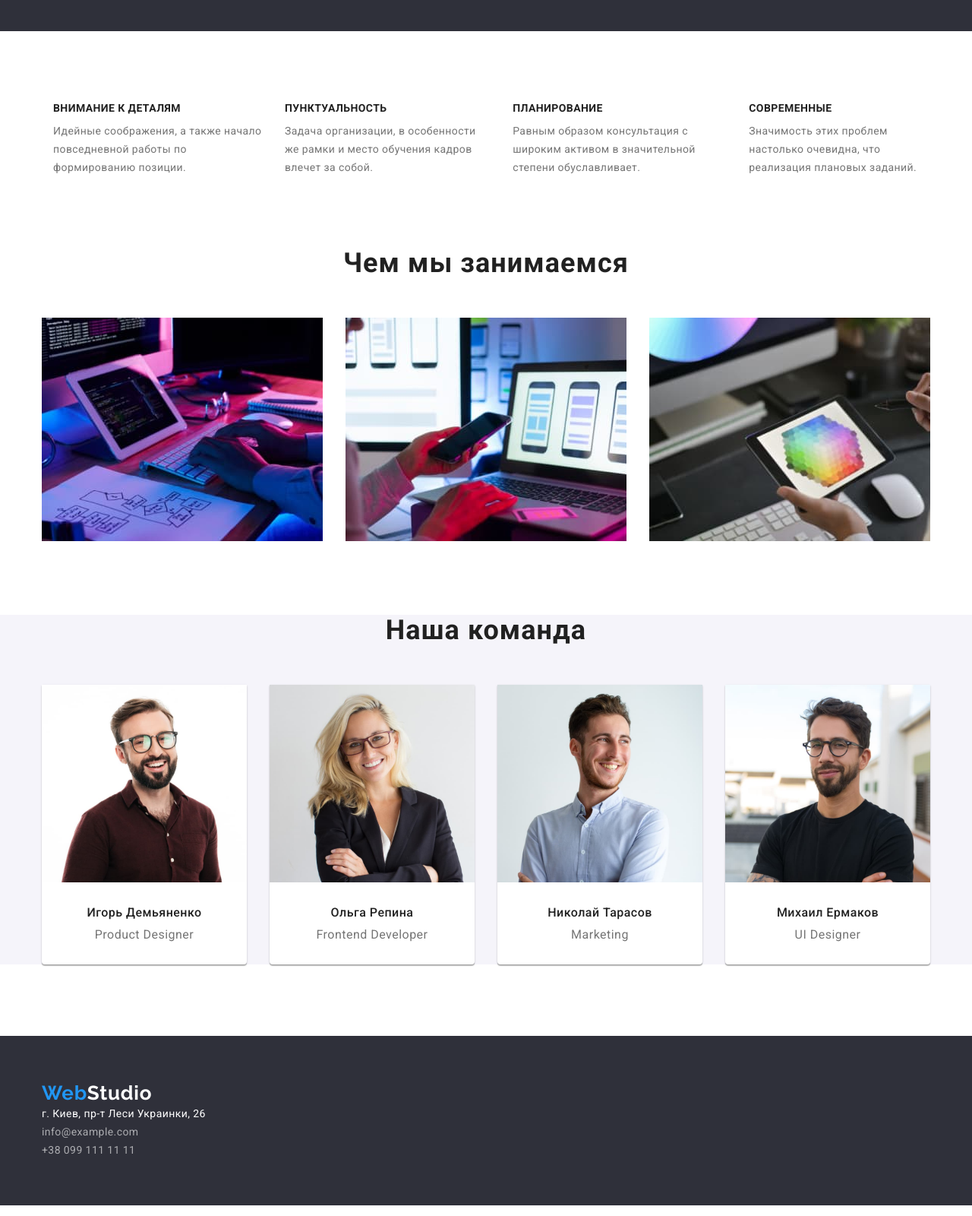
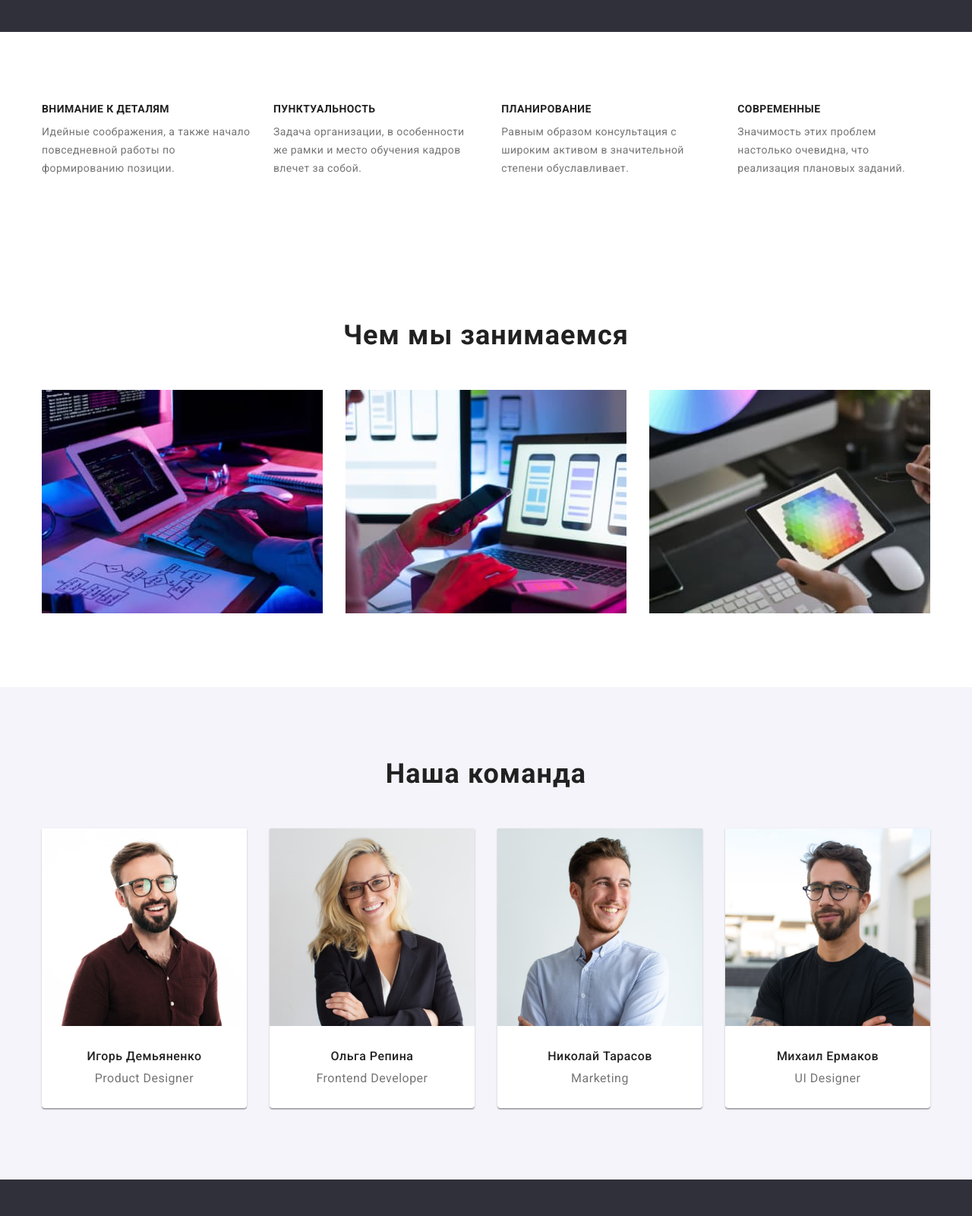
Before and after one commit to DimaRumiantsev/goit-markup-hw-03, a plain HTML site: page index.html in a window 1280 px wide. Shown: the part 640-2240 px from the top of the page at 76% size. Drawn offline with nearby package versions, Linux system fonts and the light colour scheme.

Commit message:
corected styles

```diff
--- a/css/styles.css
+++ b/css/styles.css
@@ -64,10 +64,9 @@ body {
 }
 
 .section{
-    margin-top: 94px;
-    margin-bottom: 94px;
+    padding-top: 94px;
+    padding-bottom: 94px;
 }
-
 /*=============HEADER=============*/
 
 
@@ -94,6 +93,7 @@ color:var(--logo-color);
 .page-header{
     padding-top: 24px;
     padding-bottom: 24px;
+    border-bottom: 1px solid #ececec;
 }
 
 .header-container{
@@ -166,7 +166,8 @@ color: var(--fon-color);
 
 
 .main-title{
-max-width:696px;
+width:696px;
+font-weight:900;
 font-style: normal;
 font-size: 44px;
 line-height: 1.36;
@@ -175,9 +176,6 @@ letter-spacing: 0.06em;
 text-transform: uppercase;
 margin: 0 auto;
 margin-bottom: 30px;
-
-
-
 color:var(--title-color)
 }
 
@@ -337,7 +335,12 @@ color:var(--tekst-color)
     line-height: 1.71;
     letter-spacing: 0.03em;
     color: rgba(255, 255, 255, 0.6);
+    }
+
+.footer-nav{
+    margin-bottom: 9px;
 }
+
 /*===========/FOOTER===========*/
 
 /*===========PORTFOLIO===========*/
@@ -388,8 +391,7 @@ gap: 8px;
 
 .working-item{
   padding: 20px 24px;
-  border: 1px solid var(--title-accent);
-  border-top: 0;
+  border: 1px solid #eeeeee;
 }
 
 .prt-photo{
--- a/index.html
+++ b/index.html
@@ -47,8 +47,8 @@
         <button class="modal-btn" type="button">Заказать услугу</button>
     </div>
     </section>
-        <section class="description container">
-            <div class="section container">
+        <section class="description section">
+            <div class="container">
             <ul class="description-page list">
                 <li class="description">
                 <h3 class="title-description">Внимание к деталям</h3>
@@ -127,15 +127,15 @@
        <a class="logo" href="index.html" lang="en" >Web<span class="logo-color-f">Studio</span></a>
        <address class="contact-info link" >
         <ul class="list">
-            <li>
+            <li class="footer-nav">
                 <a class="address-information link"href="https://goo.gl/maps/2DT9LogBwQYCnQ598"
                 target="_blank"
                 rel="noopener noreferrer">г. Киев, пр-т Леси Украинки, 26</a>
             </li>
-            <li>
+            <li class="footer-nav">
                 <a class="contact-information link"href="mailto:info@example.com">info@example.com</a>
             </li>
-            <li>
+            <li class="footer-nav">
                 <a class="contact-information link" href="tell:+380991111111">+38 099 111 11 11</a>
             </li>
         </ul>
```
